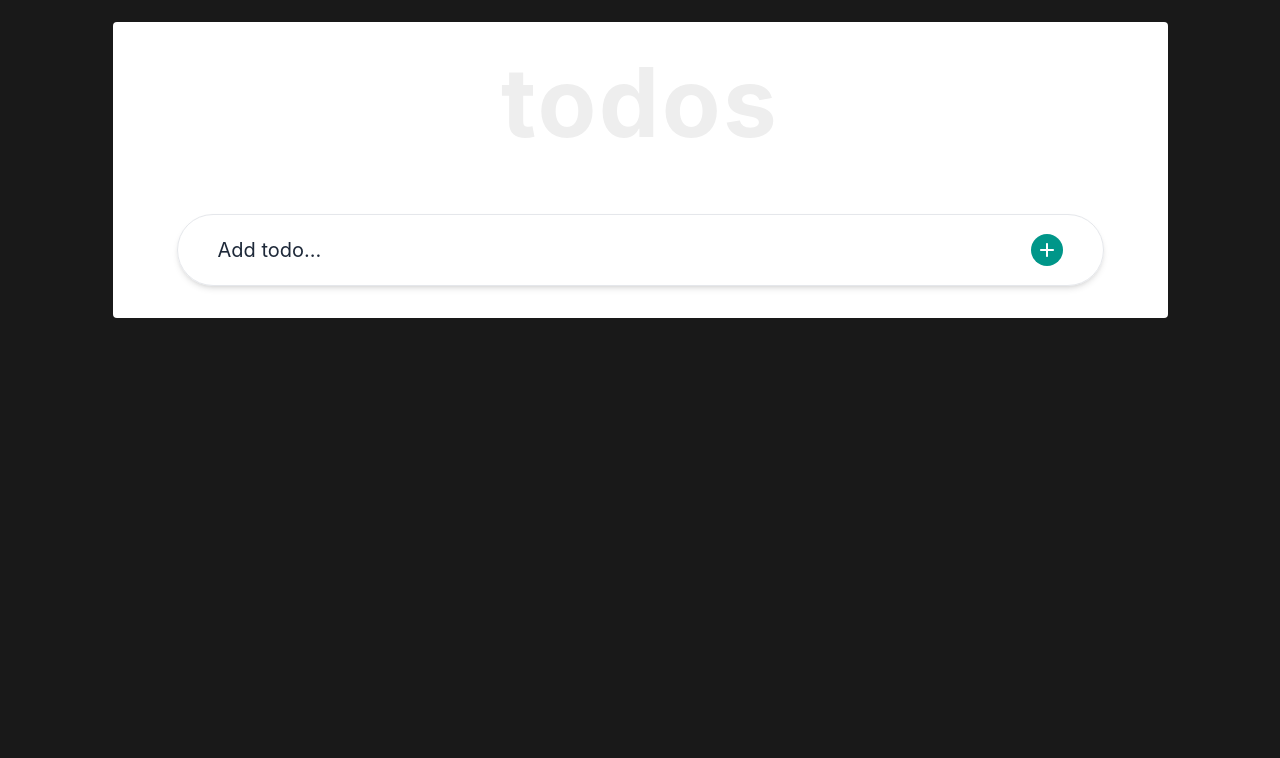
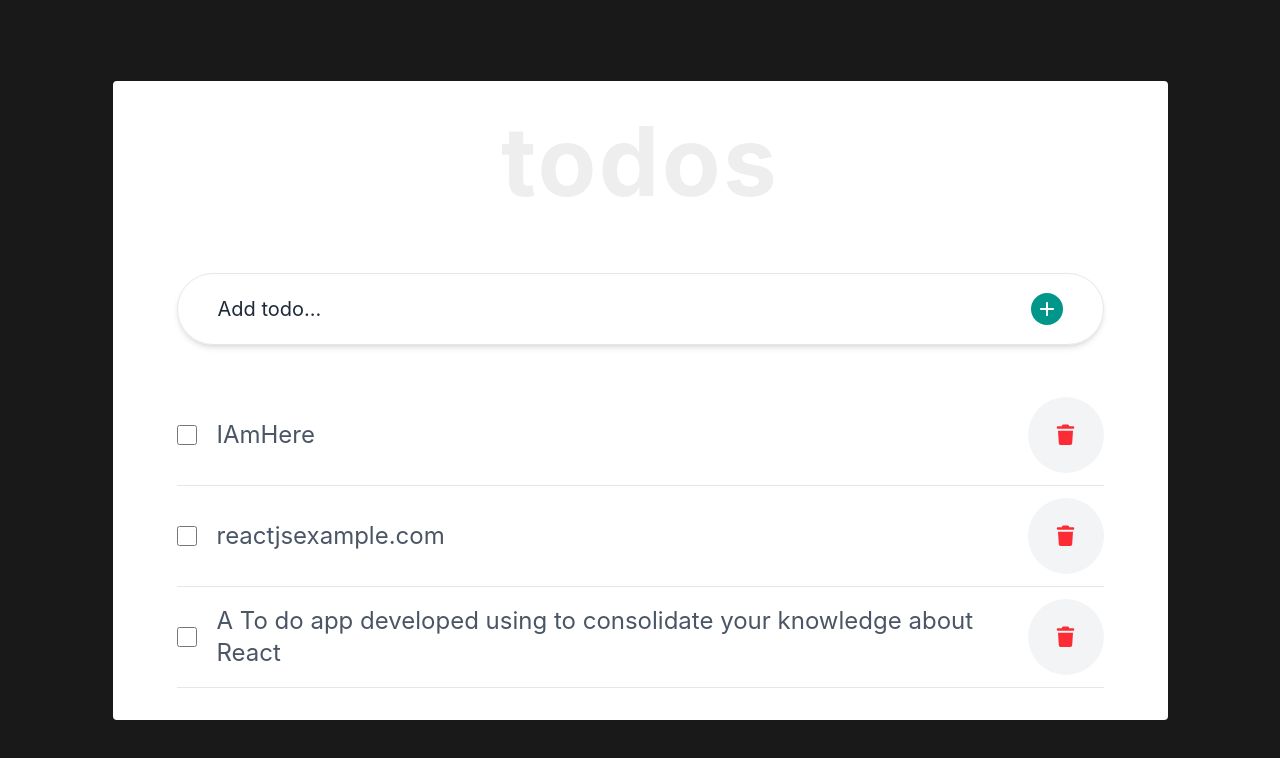
Before and after one commit to ashimwe23/ToDoApp, a React (Vite) app in the folder todo-app/: page / in a window 1280 px wide. Shown: the top 758 px of the page. Built offline with nearby package versions, Linux system fonts and the light colour scheme.

Commit message:
Added the todo list stucture

```diff
--- a/todo-app/src/App.tsx
+++ b/todo-app/src/App.tsx
@@ -1,21 +1,24 @@
-
-import { FontAwesomeIcon } from '@fortawesome/react-fontawesome'
-import { faPlus } from '@fortawesome/free-solid-svg-icons'
+import { FontAwesomeIcon } from "@fortawesome/react-fontawesome";
+import { faPlus, faTrash } from "@fortawesome/free-solid-svg-icons";
 
 function App() {
+  // Sample todos to display on our page
+  const todos = [
+    "IAmHere",
+    "reactjsexample.com",
+    "A To do app developed using to consolidate your knowledge about React",
+  ];
+
   return (
-    <div className="min-h-screen bg-[#191919] px-4 py-[22px]">
-
-      <div className="mx-auto max-w-[1055px] rounded bg-white px-6 py-8 sm:px-16">
-
-
+    <div className="min-h-screen bg-[#191919] flex items-center justify-center px-4 py-8">
+      <div className="mx-auto max-w-263.75 rounded bg-white px-6 py-8 sm:px-16">
+        {/* Todo heading */}
         <h1 className="mb-16 text-center text-6xl font-bold tracking-wide text-[#eeeeee] sm:text-7xl md:text-8xl">
           todos
         </h1>
 
-
-        <div className="flex h-[72px] items-center rounded-full border border-gray-200 px-6 shadow-md sm:px-10">
-
+        {/* Add todo input */}
+        <div className="flex h-18 items-center rounded-full border border-gray-200 px-6 shadow-md sm:px-10">
           <input
             type="text"
             placeholder="Add todo..."
@@ -25,13 +28,36 @@ function App() {
           <button className="flex h-8 w-8 shrink-0 items-center justify-center rounded-full bg-teal-600 text-white">
             <FontAwesomeIcon icon={faPlus} />
           </button>
-
         </div>
 
+        {/* Todo list */}
+        <div className="mt-10">
+          {todos.map((todo, index) => (
+            <div
+              key={index}
+              className="flex min-h-[95px] items-center gap-5 border-b border-gray-200 py-3"
+            >
+              {/* Checkbox */}
+              <input
+                type="checkbox"
+                className="h-5 w-5 shrink-0 cursor-pointer accent-teal-600"
+              />
+
+              {/* Todo name */}
+              <p className="flex-1 text-lg text-gray-600 sm:text-xl md:text-2xl">
+                {todo}
+              </p>
+
+              {/* Delete button */}
+              <button className="flex h-[76px] w-[76px] shrink-0 items-center justify-center rounded-full bg-gray-100 text-red-500">
+                <FontAwesomeIcon icon={faTrash} size="lg" />
+              </button>
+            </div>
+          ))}
+        </div>
       </div>
-
     </div>
-  )
+  );
 }
 
-export default App
+export default App;
```
